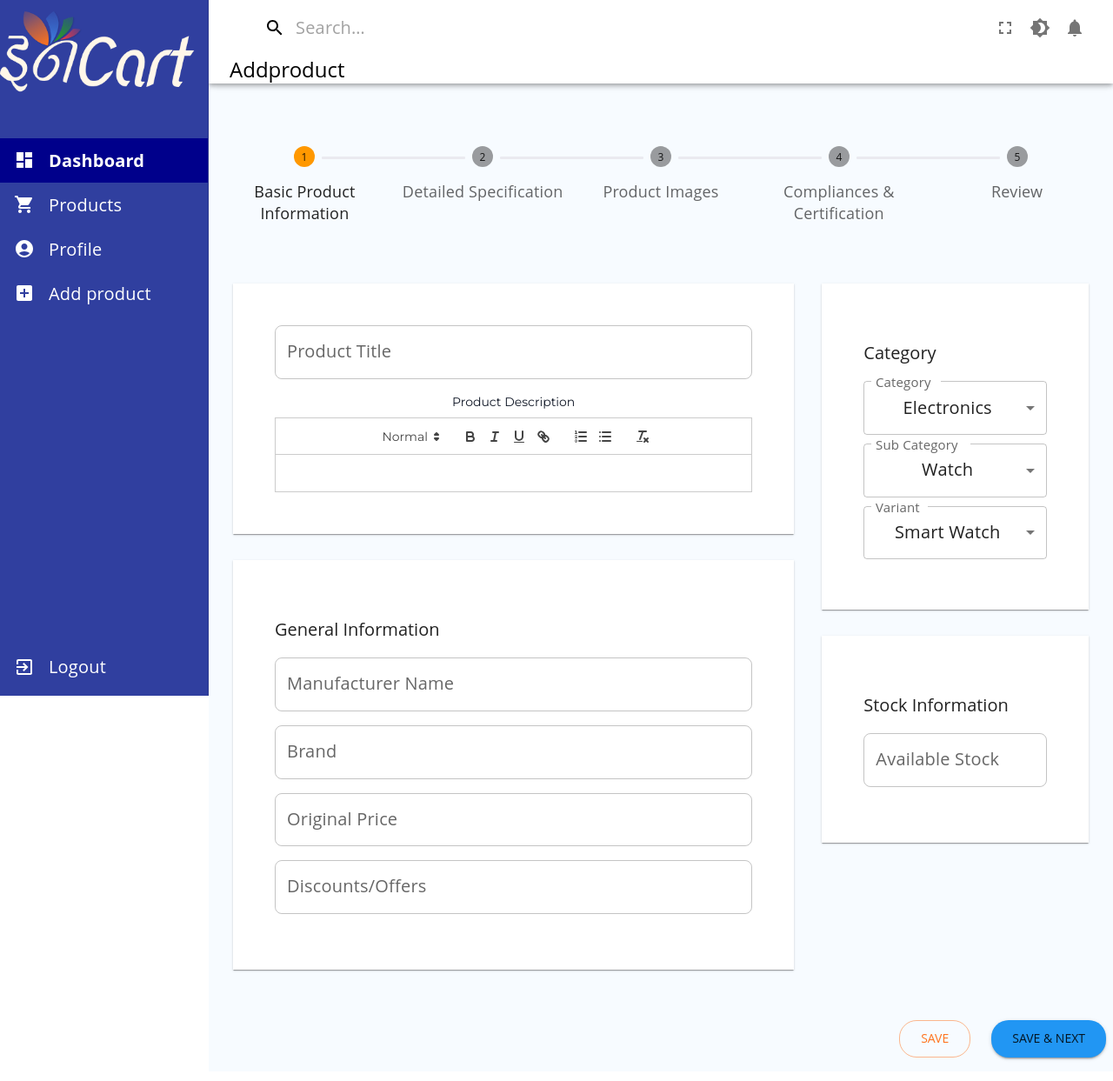
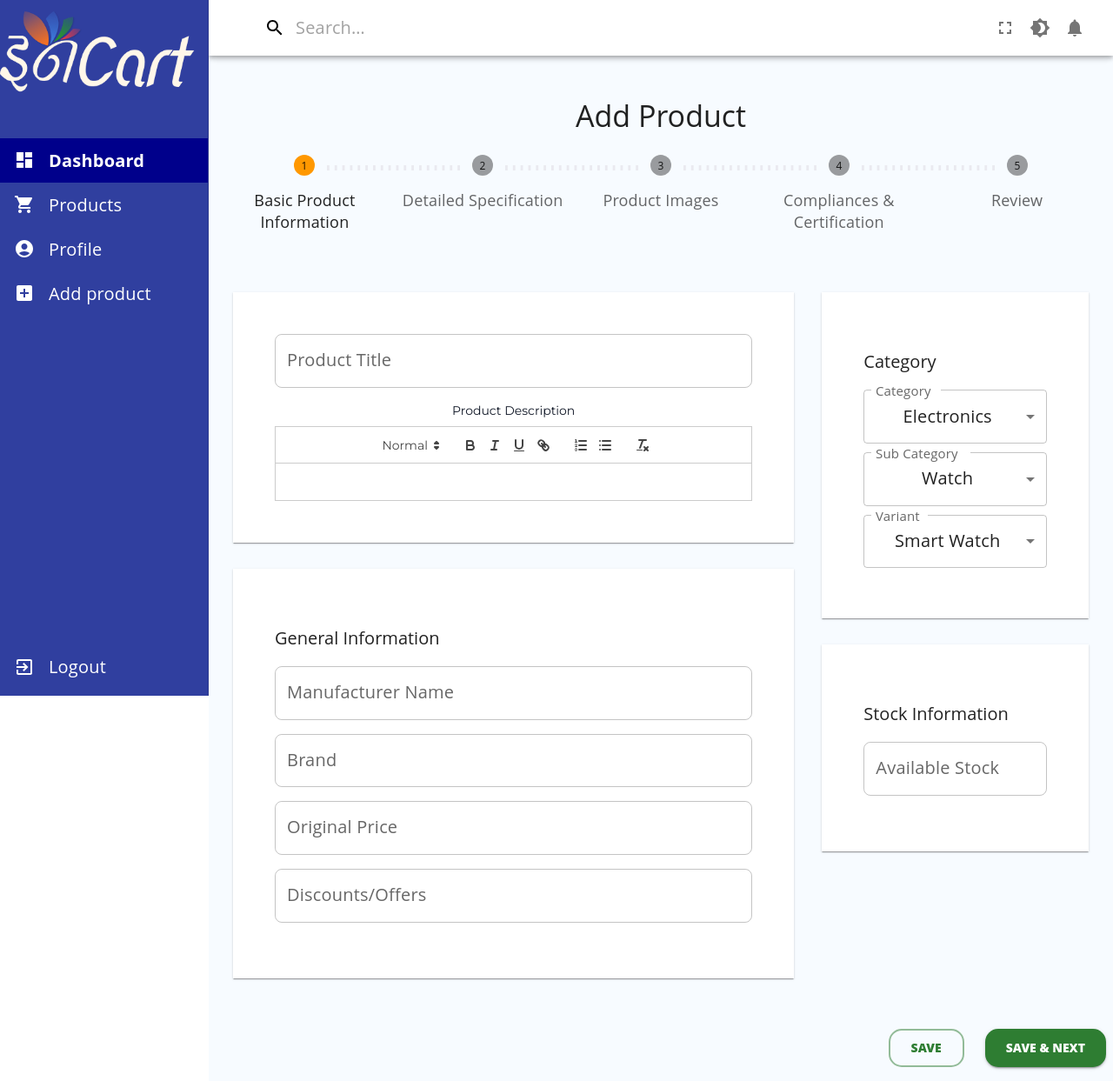
Before and after one commit to ONDC-Hackathon/interface, a React (Create React App) app: page /addproduct in a window 1280 px wide. Shown: the whole page at 87% size. Built offline with nearby package versions, Linux system fonts and the light colour scheme.

Commit message:
added dotted line and next button color changed

```diff
--- a/src/App.css
+++ b/src/App.css
@@ -2,6 +2,12 @@
   --blue: #1746a2;
   --bg-grey: #f7fbff;
 }
+
+.css-wtpjax-MuiStepConnector-root .MuiStepConnector-line {
+  height: 0px !important;
+  border: 3px dashed var(--bg-grey) !important;
+}
+
 .App {
   text-align: center;
 }
@@ -10,7 +16,8 @@
   height: 40vmin;
   pointer-events: none;
 }
-.Mui-selected{
+
+.Mui-selected {
   color: white !important;
   font-weight: 900 !important;
 }
@@ -40,6 +47,7 @@
   from {
     transform: rotate(0deg);
   }
+
   to {
     transform: rotate(360deg);
   }
--- a/src/Components/AddDetailedInfo.js
+++ b/src/Components/AddDetailedInfo.js
@@ -59,7 +59,7 @@ function AddDetailedInfo() {
   }
 
   return (
-    <Grid container style={{ minHeight: '100vh' }} spacing={4}>
+    <Grid container sx={{ minHeight: '100vh', padding: '20px' }} spacing={4}>
       <Grid item xs={8}>
         <Box sx={{ width: '100%' }}>
           <Card
--- a/src/Components/Header.js
+++ b/src/Components/Header.js
@@ -21,9 +21,9 @@ const useDynamicTitleStyles = () => {
     return pathSegments.length === 0
       ? 'Dashboard'
       : pathSegments[pathSegments.length - 1]
-          .replace(/-/g, ' ')
-          .replace(/:/g, '')
-          .replace(/\b\w/g, (char) => char.toUpperCase())
+        .replace(/-/g, ' ')
+        .replace(/:/g, '')
+        .replace(/\b\w/g, (char) => char.toUpperCase())
   }
   const title = React.useMemo(() => getTitle(location.pathname), [location])
   return title
@@ -115,15 +115,6 @@ const Header = () => {
           </IconButton>
         </div>
       </Toolbar>
-      <div className="flex items-center justify-start pl-6 bg-white">
-        <Typography
-          variant="h5"
-          component="div"
-          className="text-black font-bold"
-        >
-          {title}
-        </Typography>
-      </div>
     </AppBar>
   )
 }
--- a/src/Pages/AddProduct.js
+++ b/src/Pages/AddProduct.js
@@ -7,6 +7,7 @@ import {
   StepConnector,
   stepConnectorClasses,
   styled,
+  Typography,
 } from '@mui/material'
 
 import AddBasicInfo from '../Components/AddBasicInfo'
@@ -32,6 +33,10 @@ const ColorlibConnector = styled(StepConnector)(({ theme }) => ({
     backgroundColor: '#eaeaf0',
     borderRadius: 1,
   },
+}))
+
+const SaveNextBtn = styled(Button)(({ theme }) => ({
+  backgroundColor: theme.palette.common.green
 }))
 
 const steps = [
@@ -81,6 +86,9 @@ function AddProduct() {
 
   return (
     <div className="flex flex-col p-2">
+      <Typography variant="h4" component="h1" className="mb-4">
+        Add Product
+      </Typography>
       <div className="mb-6">
         <Stepper
           alternativeLabel
@@ -108,11 +116,19 @@ function AddProduct() {
       <ActiveTab activeStep={activeStep} />
       <div className="flex justify-end space-x-4">
         {activeStep !== steps.length - 1 && (
-          <Button variant="outlined" color="primary">
+          <Button variant="outlined" sx={{
+            borderRadius: '15px',
+            fontWeight: '900',
+            borderWidth: '2px'
+          }} color="success">
             Save
           </Button>
         )}
-        <Button variant="contained" color="primary" onClick={handleNext}>
+        <Button variant="contained" color="success" sx={{
+          color: 'white !important',
+          borderRadius: '15px',
+          fontWeight: '900'
+        }} onClick={handleNext}>
           {activeStep !== steps.length - 1 ? 'Save & Next' : 'Submit'}
         </Button>
       </div>
--- a/src/Pages/Dashboard.js
+++ b/src/Pages/Dashboard.js
@@ -4,9 +4,8 @@ import Sidebar from '../Components/Sidebar'
 function Dashboard() {
   return (
     <>
-      <Sidebar>
-        <h1>This is sample child</h1>
-      </Sidebar>
+      <Sidebar />
+      <h1>This is sample child</h1>
     </>
   )
 }
--- a/src/theme.js
+++ b/src/theme.js
@@ -6,6 +6,7 @@ const theme = createTheme({
     },
     common: {
       greybg: '#aaaaaa',
+      green: '#4bb543'
     },
   },
   typography: {
```
Also changed, not shown: 1 other file (tests, documents, lock files or other folders).
